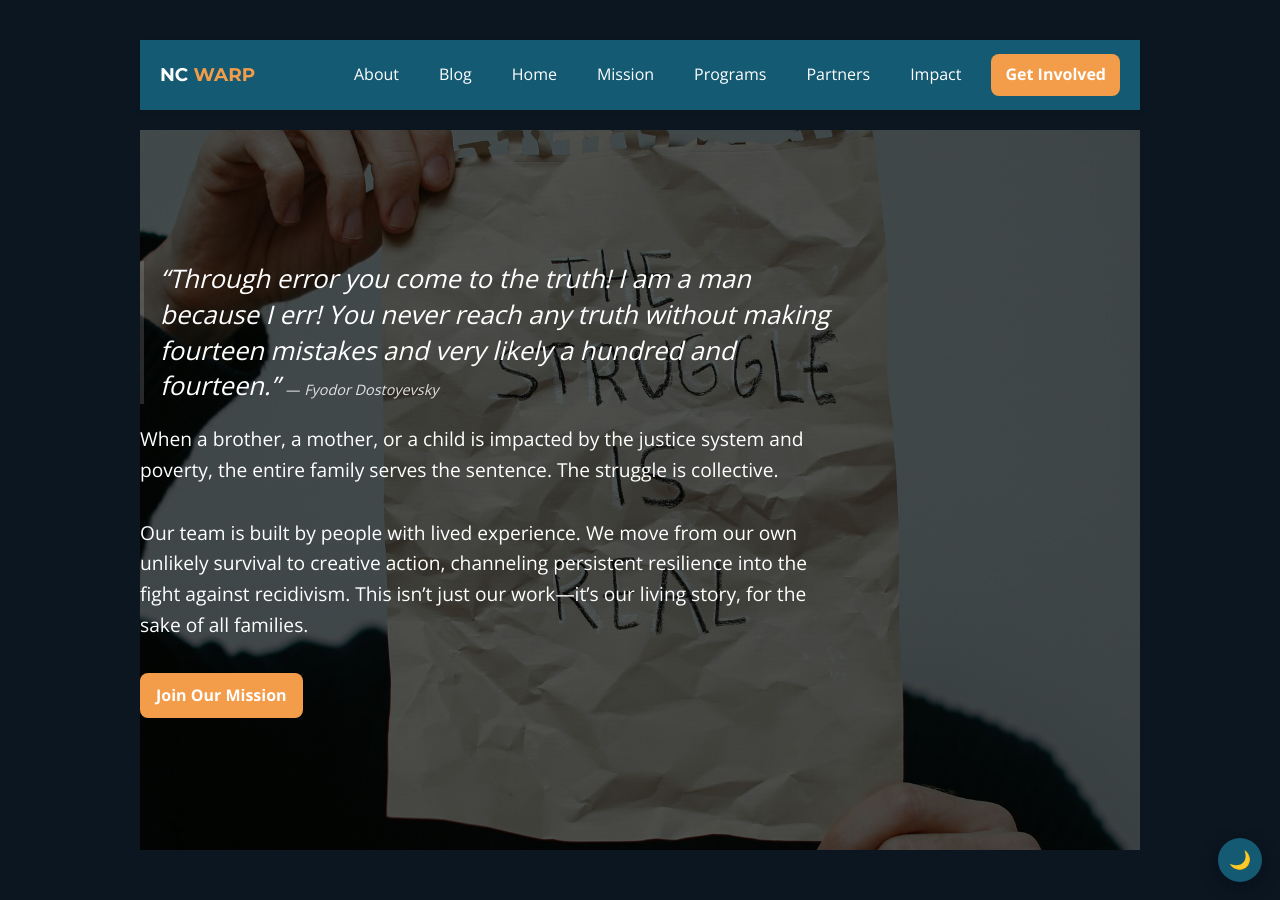
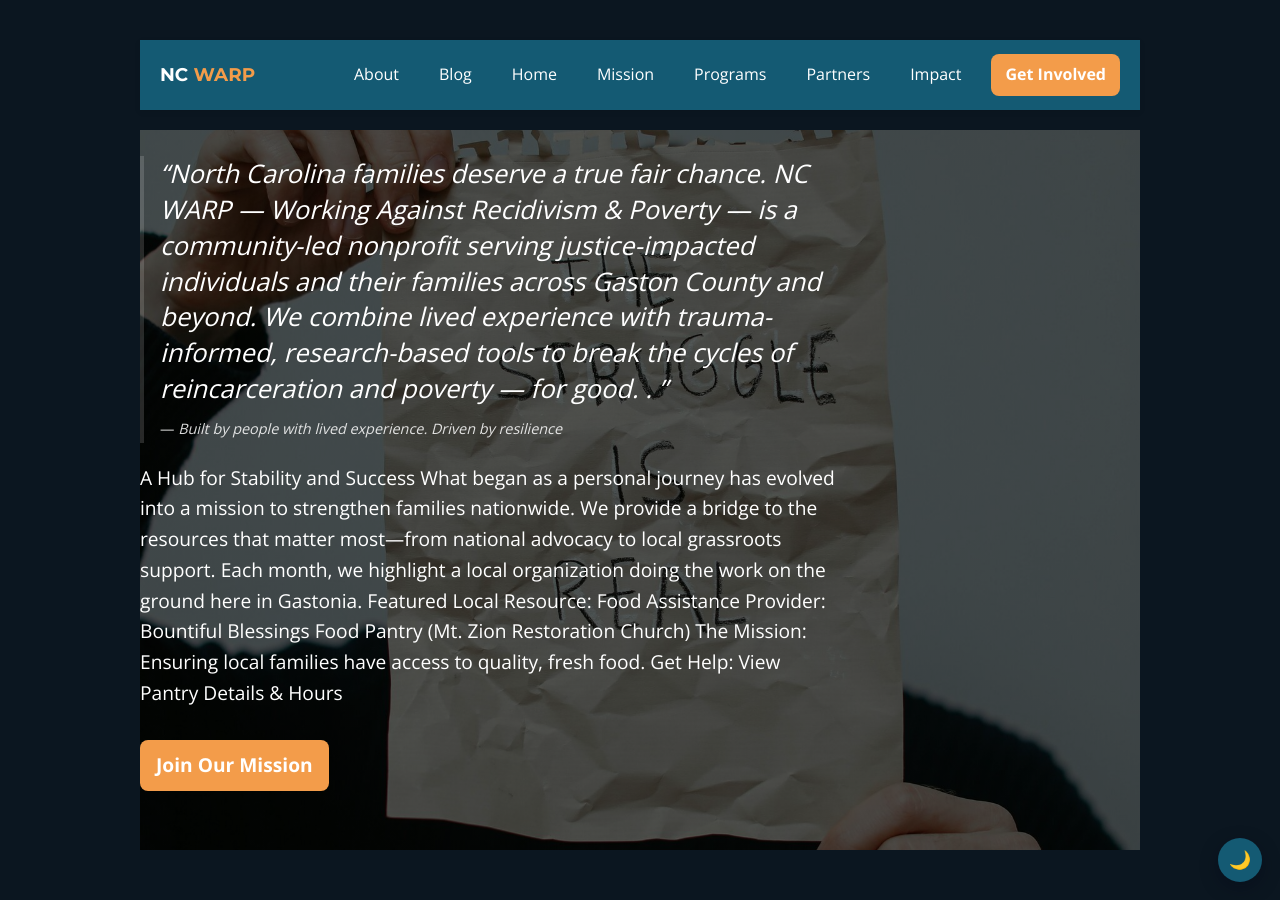
Before and after one commit to carlohutto/warp.github.io, a Jekyll site: the page index.html, which Jekyll copies as it is, in a window 1280 px wide and 900 px high. Built offline with Jekyll 4.4.1, drawn with Linux system fonts in a browser that asks for light colours; some of the changed text lies outside the part shown.

Commit message:
Update quotes and contact email in index.html

```diff
--- a/index.html
+++ b/index.html
@@ -44,14 +44,25 @@
     <section class="hero" id="home">
         <div class="container">
             <div class="hero-content">
-                                <blockquote class="hero-quote">“Through error you come to the truth! I am a man because I err! You never reach any truth without making fourteen mistakes and very likely a hundred and fourteen.”
-                                    <footer>— <cite>Fyodor Dostoyevsky</cite></footer>
+                                <blockquote class="hero-quote">“North Carolina families deserve a true fair chance.
+NC WARP — Working Against Recidivism & Poverty — is a community-led nonprofit serving justice-impacted individuals and their families across Gaston County and beyond. We combine lived experience with trauma-informed, research-based tools to break the cycles of reincarceration and poverty — for good.
+.
+”
+                                    <footer>— <cite>Built by people with lived experience. Driven by resilience</cite></footer>
                                 </blockquote>
 
-                                <p>When a brother, a mother, or a child is impacted by the justice system and poverty, the entire family serves the sentence. The struggle is collective.</p>
+                                <p>A Hub for Stability and Success
+What began as a personal journey has evolved into a mission to strengthen families nationwide. We provide a bridge to the resources that matter most—from national advocacy to local grassroots support. Each month, we highlight a local organization doing the work on the ground here in Gastonia.
 
-                                <p>Our team is built by people with lived experience. We move from our own unlikely survival to creative action, channeling persistent resilience into the fight against recidivism. This isn’t just our work—it’s our living story, for the sake of all families.</p>
+Featured Local Resource: Food Assistance
 
+Provider: Bountiful Blessings Food Pantry (Mt. Zion Restoration Church)
+
+The Mission: Ensuring local families have access to quality, fresh food.
+
+Get Help: View Pantry Details & Hours</p>
+
+                                <p>
                                 <a href="#contact" class="btn" role="button">Join Our Mission</a>
             </div>
         </div>
@@ -91,8 +102,8 @@
                         <img src="assets/images/job-readiness.jpg" alt="Apprenticeship and job training" loading="lazy" decoding="async">
                     </div>
                     <div class="program-content">
-                        <h3>Job Readiness & Training</h3>
-                        <p>Partnerships with local employers and vocational training centers to provide skills development and employment opportunities for returning citizens.</p>
+                        <h3>Cutting-Edge Skills for Your Next Chapter</h3>
+                        <p>Traditional job searching doesn't always tell the whole story of what you’re capable of. We offer AI training designed to give you an edge in today’s market. From automating tasks to mastering new software, our workshops empower you to use AI as a personal assistant for your professional success.</p>
                     </div>
                 </div>
 
@@ -143,7 +154,7 @@
                         <i class="fas fa-building"></i>
                     </div>
                     <h3>Business Partners</h3>
-                    <p>Local employers who provide job opportunities and workplace mentoring.</p>
+                    <p>Local employers who support Fair Chance hiring practices.</p>
                 </div>
 
                 <div class="partner-card">
@@ -215,7 +226,7 @@
             <h2>Join Our Collaborative Network</h2>
             <p><strong>As a 501(c)(3) nonprofit (EIN: 39-4239364)</strong>, your partnership and support are tax-deductible.</p>
             <p>Whether you're an employer, service provider, community leader, or concerned citizen, there's a place for you in our partnership network.</p>
-            <a href="mailto:ncwarp1@gmail.com" class="btn btn-light" role="button">Become a Partner</a>
+            <a href="mailto:info@ncwarp1.org" class="btn btn-light" role="button">Become a Partner</a>
         </div>
     </section>
 
@@ -248,7 +259,7 @@
                     <h3>Contact Us</h3>
                     <p>Serving Gaston County and surrounding areas.</p>
                     <p><i class="fas fa-phone"></i> 980-281-2767</p>
-                    <p><i class="fas fa-envelope"></i> <a href="mailto:ncwarp1@gmail.com">ncwarp1@gmail.com</a></p>
+                    <p><i class="fas fa-envelope"></i> <a href="mailto:info@ncwarp1.org">info@ncwarp1.org</a></p>
                 </div>
 
                 <div class="footer-column">
```
